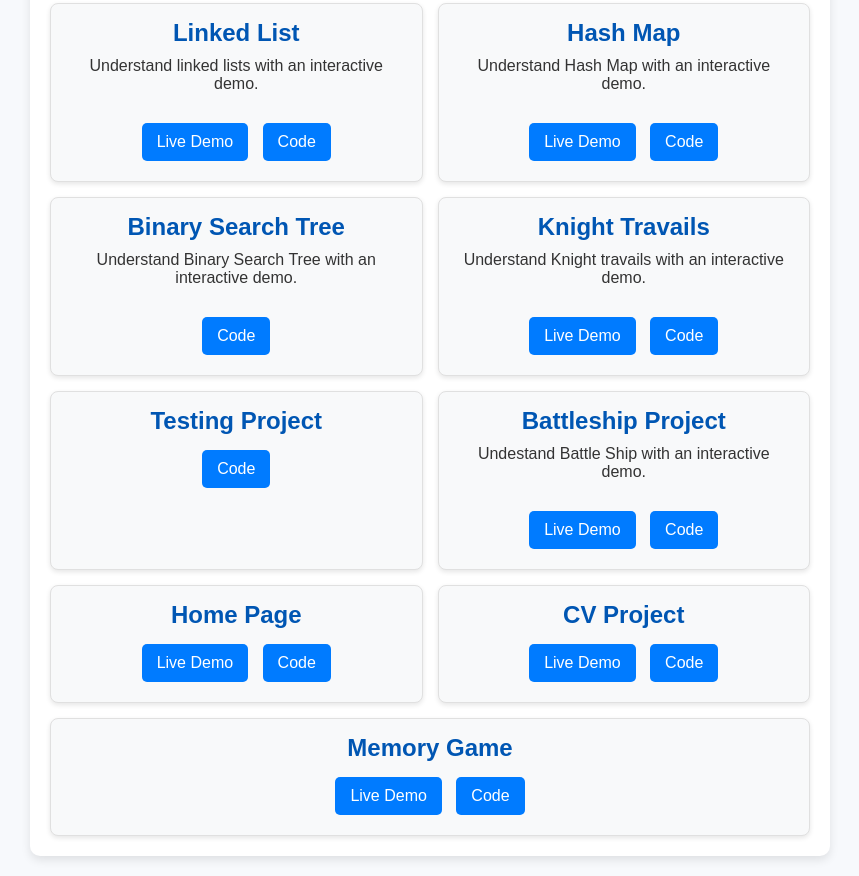
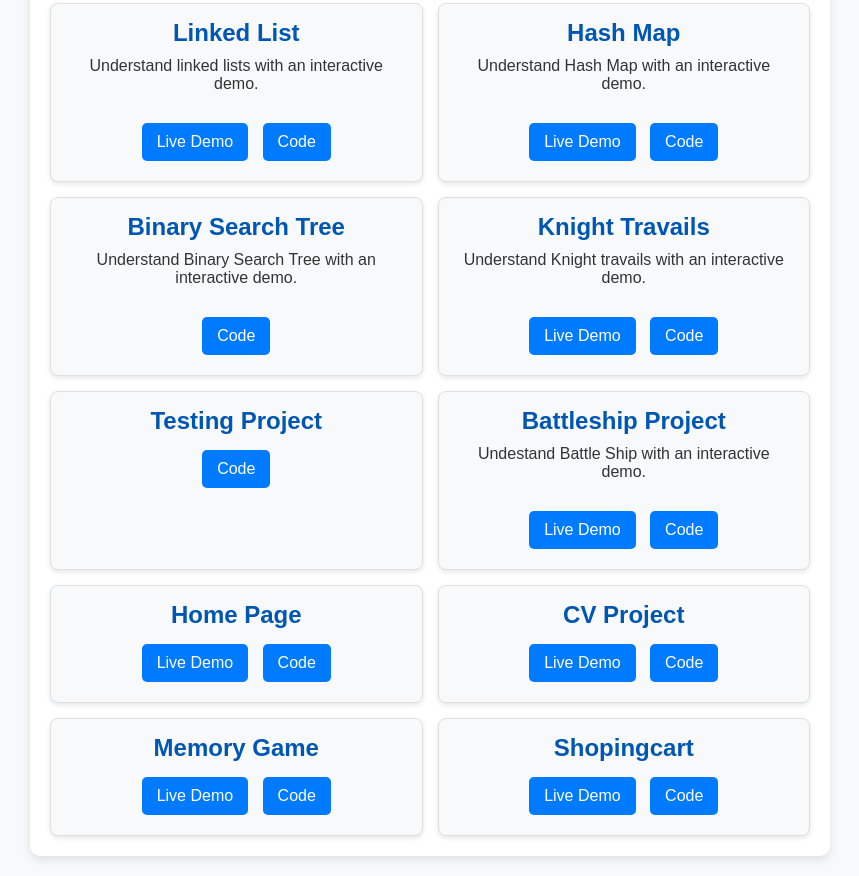
Before and after one commit to yadavnan/qtrams_practice, a plain HTML site: page index.html in a window 1280 px wide. Shown: the part 908-1784 px from the top of the page, without its empty margins (210-1069 px from the left). Drawn offline with Linux system fonts and the light colour scheme.

Commit message:
addshpngcart

```diff
--- a/index.html
+++ b/index.html
@@ -150,6 +150,15 @@
             <button onclick="window.open('https://github.com/yadavnan/memory-game', '_blank')">Code</button>
           </div>
         </div>
+        <div class="project-card">
+          <h2>Shopingcart</h2>
+          <!-- <p>Understand Binary Search Map with an interactive demo.</p> -->
+          <div class="buttons">
+            <button onclick="window.open('https://yadavnan.github.io/pvrcartify/', '_blank')">Live Demo</button>
+
+            <button onclick="window.open('https://github.com/yadavnan/pvrcartify', '_blank')">Code</button>
+          </div>
+        </div>
       </div>
     </div>
   </div>
```
